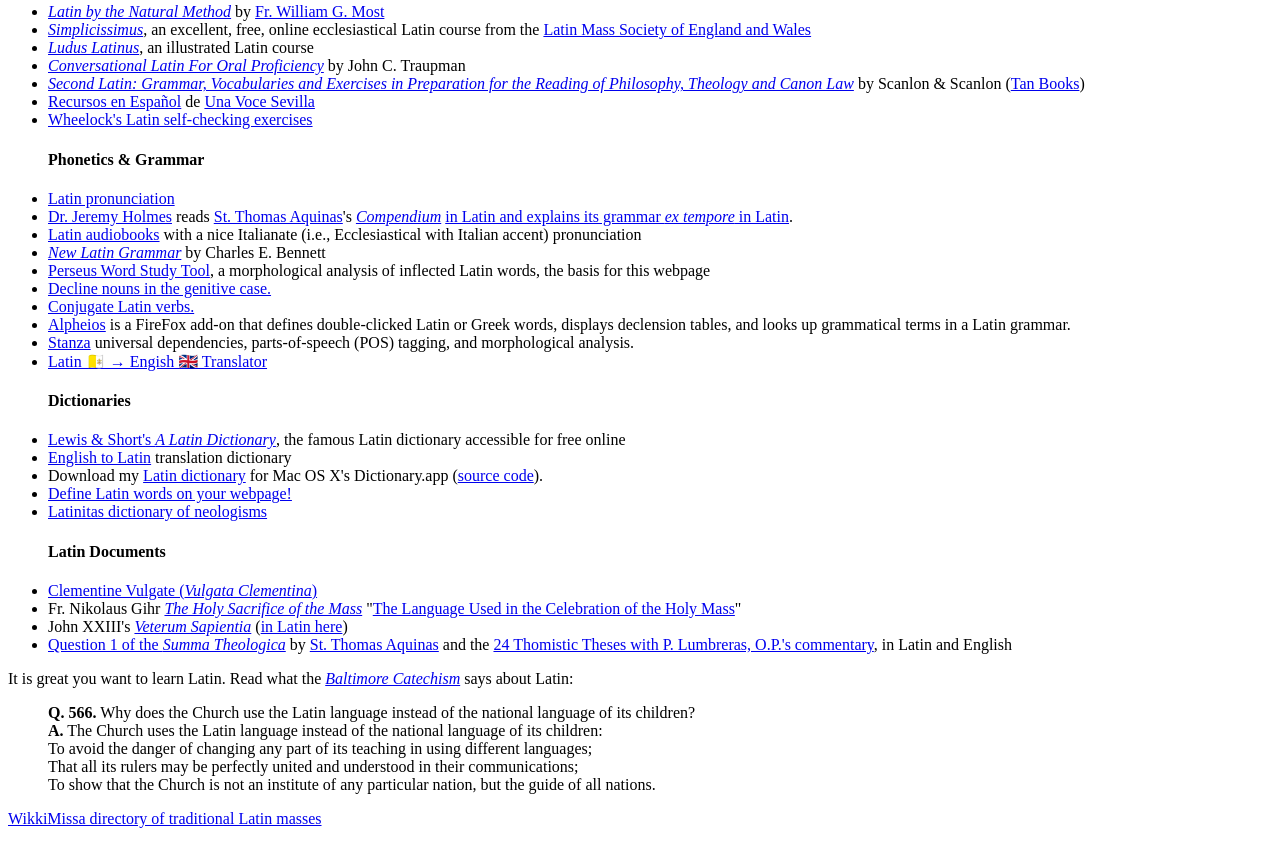
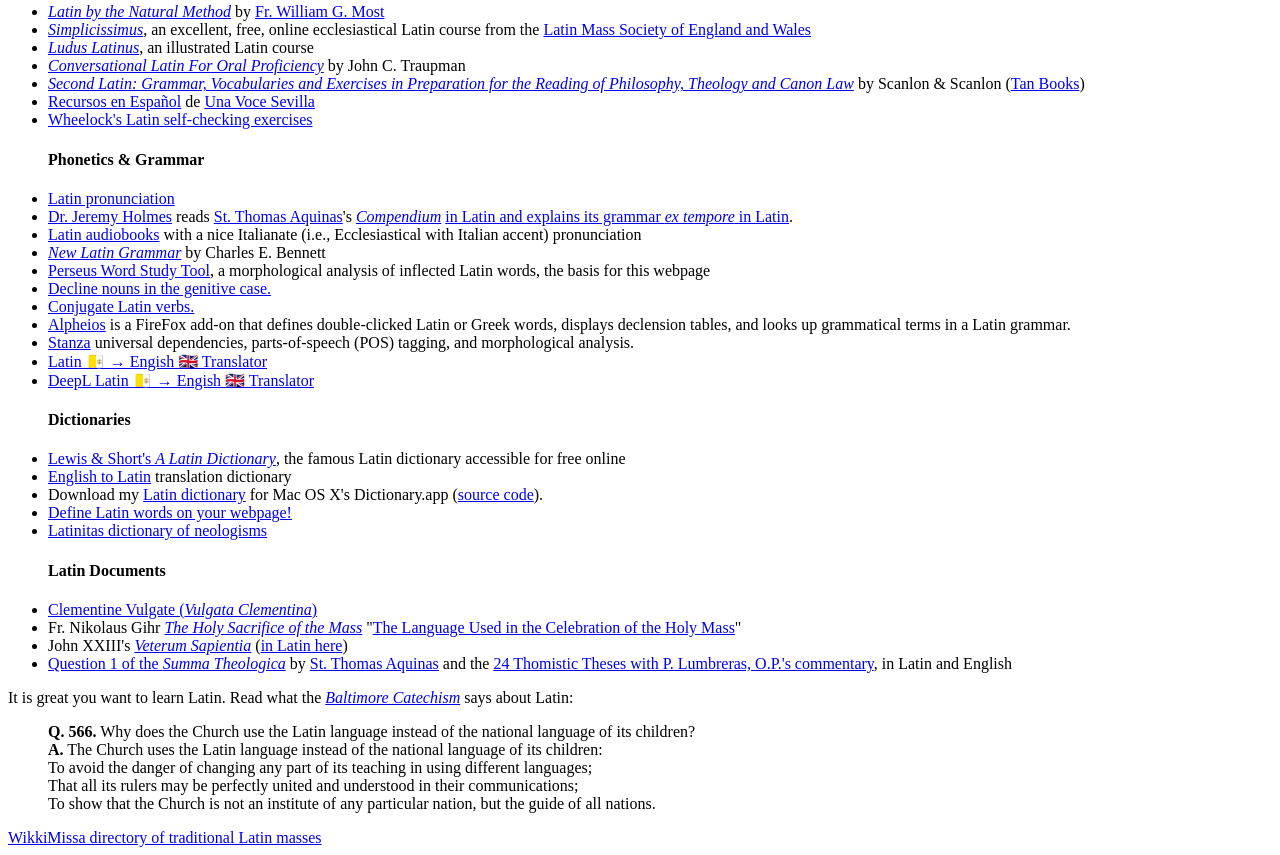
Before and after one commit to Geremia/LatinInflector, a plain HTML site: page latin/index.html in a window 1280 px wide. Shown: the part 979-1834 px from the top of the page. Drawn offline with Linux system fonts and the light colour scheme; a script that the page names is missing.

Commit message:
added DeepL translator

```diff
--- a/latin/index.html
+++ b/latin/index.html
@@ -78,6 +78,9 @@
     <li>
       <a href="https://huggingface.co/spaces/Geremia23/eole-Latin-English-translator">Latin 🇻🇦 → Engish 🇬🇧 Translator</a>
     </li>
+    <li>
+      <a href="https://www.deepl.com/en/translator?share=generic#la/en-us/">DeepL Latin 🇻🇦 → Engish 🇬🇧 Translator</a>
+    </li>
     <li style="list-style: none; display: inline">
       <h4>Dictionaries</h4>
     </li>
```
